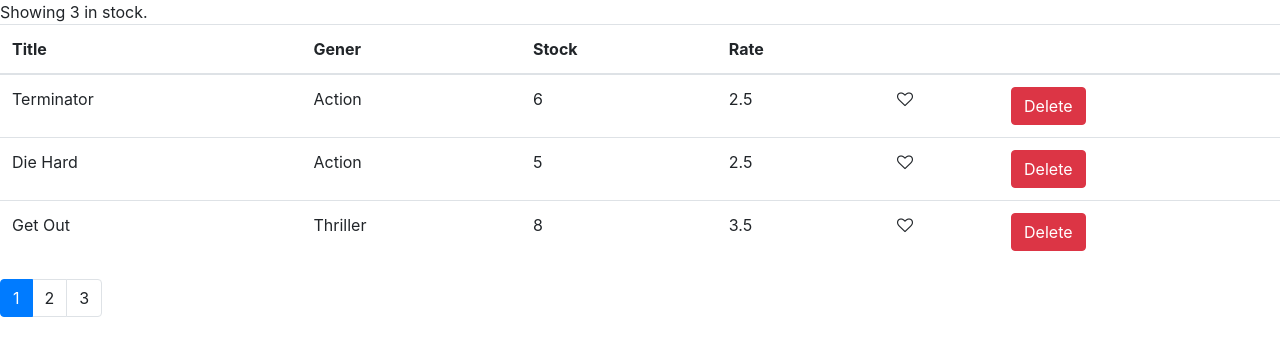
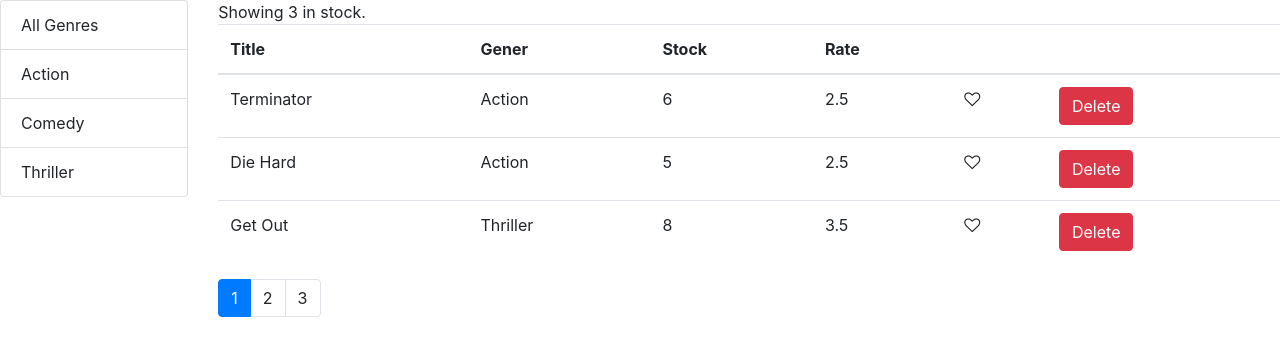
Before and after one commit to rahman-jn/react-course-mosh, a React (Create React App) app: page / in a window 1280 px wide. Shown: the top 356 px of the page. Built offline with nearby package versions, Linux system fonts and the light colour scheme.

Commit message:
Movies table moved to new component called 'MoviesTable'.

```diff
--- a/package.json
+++ b/package.json
@@ -12,6 +12,7 @@
     "bootstrap": "^4.1.1",
     "font-awesome": "^4.7.0",
     "lodash": "^4.17.21",
+    "prop-types": "^15.8.1",
     "react": "^17.0.2",
     "react-bootstrap": "^2.1.2",
     "react-dom": "^17.0.2",
--- a/src/components/common/pagination.jsx
+++ b/src/components/common/pagination.jsx
@@ -1,5 +1,6 @@
 import React, { Component } from 'react';
 import _ from 'lodash';
+import propTypes from 'prop-types';
 
 class Pagination  extends React.Component {
     render() {
@@ -24,5 +25,11 @@
     }
 }
 
+Pagination.propTypes = {
+    moviesCount : propTypes.number.isRequired,
+    perPage : propTypes.number.isRequired,
+    currentPage : propTypes.number.isRequired,
+    onPageChange : propTypes.func
+}
 
 export  default Pagination ;
--- /dev/null
+++ b/src/components/listgroup.jsx
@@ -0,0 +1,38 @@
+import React, { Component } from 'react'
+
+
+export const  ListGroup = (props) => {
+    const {items, onSelectGenre, currentGenre,textProperty, valueProperty} = props;
+        return (<div>
+                    <ul className="list-group">
+                        {items.map( item =>
+                         <li onClick={() => onSelectGenre(item)} key={item[valueProperty]}
+                          className= { currentGenre === item ? "list-group-item active" : "list-group-item" }>
+                             {item[textProperty]}
+                        </li>
+                )}
+                    </ul>
+        </div>)
+    };
+
+ListGroup.defaultProps = {
+    textProperty : "name",
+    valueProperty : "_id"
+}
+
+// class ListGroup  extends React.Component {
+//     render() {
+//         return  (
+//             this.props.genres.map(genre =>
+//             <button key={ genre._id } type="button"
+//              className="list-group-item list-group-item-action"
+//              onClick = {this.props.onGenreSelect(genre._id)}
+//              >
+//                 { genre.name }
+//             </button>
+//         )
+//         );
+//     }
+// }
+
+// export default List;
--- /dev/null
+++ b/src/components/moviesTable.jsx
@@ -0,0 +1,49 @@
+import React, { Component } from 'react'
+import Like from './common/like';
+
+
+
+const MoviesTable = (props) => {
+    const {movies, onLike, onDelete} = props;
+    return (
+        <React.Fragment>
+            <div>Showing {movies.length} in stock.</div>
+            <table className="table">
+                <thead>
+                    <tr>
+                        <th>Title</th>
+                        <th>Gener</th>
+                        <th>Stock</th>
+                        <th>Rate</th>
+                        <th />
+                        <th />
+                    </tr>
+                </thead>
+                <tbody>
+                    {
+                        movies.map(movie =>
+                            <tr key={movie._id}>
+                                <td>{movie.title}</td>
+                                <td>{movie.genre.name}</td>
+                                <td>{movie.numberInStock}</td>
+                                <td>{movie.dailyRentalRate}</td>
+                                <td>
+                                    <Like
+                                        liked = { movie.liked }
+                                        onClick= { () => { onLike(movie) } }
+                                    />
+                                </td>
+                                <td>
+                                    <button className="btn btn-danger"
+                                        onClick={ () => onDelete(movie)} >Delete
+                                    </button>
+                                </td>
+                            </tr>
+                    )}
+                </tbody>
+            </table>
+        </React.Fragment>
+     );
+}
+
+export default MoviesTable;
--- a/src/components/vidly.jsx
+++ b/src/components/vidly.jsx
@@ -1,17 +1,24 @@
 import React, { Component } from 'react';
 import { getMovies } from '../services/fakeMovieService';
-import Like from './common/like';
 import Pagination from './common/pagination';
 import paginate from '../utils/paginate';
+import {ListGroup} from './listgroup';
+import {getGenres} from '../services/fakeGenreService';
+import MoviesTable from './moviesTable';
 
 class Vidly extends React.Component {
 
     state = {
-        movies : getMovies(),
+        movies : [],
         perPage :3,
-        currentPage :1
+        currentPage :1,
+        genres : [],
     };
 
+    componentDidMount(){
+        const genres = [{_id : "", name : "All Genres"},...getGenres()]
+        this.setState({ movies : getMovies(), genres })
+    }
 
 
     handleDelete = (movie) => {
@@ -29,56 +36,45 @@
 
     handlePagination = page => {
         this.setState({currentPage : page});
-
-
     };
 
+    handleGenre = genre => {
+        this.setState({ currentGenre : genre, currentPage : 1 });
+    }
+
     showTable(){
+
         if(this.state.movies.length ===0 )
             return <p>There are no movies!</p>;
-            const movies = paginate(this.state.movies, this.state.currentPage, this.state.perPage);
+
+            const filteredMovies = this.state.currentGenre && this.state.currentGenre._id ?
+            this.state.movies.filter(movie => (movie.genre._id === this.state.currentGenre._id)) : this.state.movies;
+
+            const movies = paginate(filteredMovies, this.state.currentPage, this.state.perPage);
+
         return (
-        <div>
-            <div>Showing {movies.length} in stock.</div>
-            <table className="table">
-                <thead>
-                    <tr>
-                        <th>Title</th>
-                        <th>Gener</th>
-                        <th>Stock</th>
-                        <th>Rate</th>
-                        <th />
-                        <th />
-                    </tr>
-                </thead>
-                <tbody>
-                    {
-                        movies.map(movie =>
-                            <tr key={movie._id}>
-                                <td>{movie.title}</td>
-                                <td>{movie.genre.name}</td>
-                                <td>{movie.numberInStock}</td>
-                                <td>{movie.dailyRentalRate}</td>
-                                <td><Like
-                                        liked = { movie.liked }
-                                        onClick= { () => { this.handleLike(movie) } }
+        <div className="row">
+            <div className="col-2">
+                <ListGroup
+                    items = { this.state.genres }
+                    onSelectGenre = { this.handleGenre }
+                    currentGenre = { this.state.currentGenre }
                 />
-                                 </td>
-                                <td>
-                                    <button className="btn btn-danger"
-                                        onClick={ () => this.handleDelete(movie)} >Delete
-                                    </button>
-                                 </td>
-                            </tr>
-                    )}
-                </tbody>
-            </table>
+            </div>
+            <div className="col">
+                <MoviesTable
+                    movies = {movies}
+                    onLike = {this.handleLike}
+                    onDelete = {this.handleDelete}
+                />
+
                 <Pagination
-             moviesCount = { this.state.movies.length }
+                moviesCount = { filteredMovies.length }
                 perPage = { this.state.perPage }
                 onPageChange = { this.handlePagination }
                 currentPage = { this.state.currentPage }
                 />
+            </div>
         </div>
             );
 
```
Also changed, not shown: 1 other file (tests, documents, lock files or other folders). Lines whose indentation alone changed are shown as unchanged.
